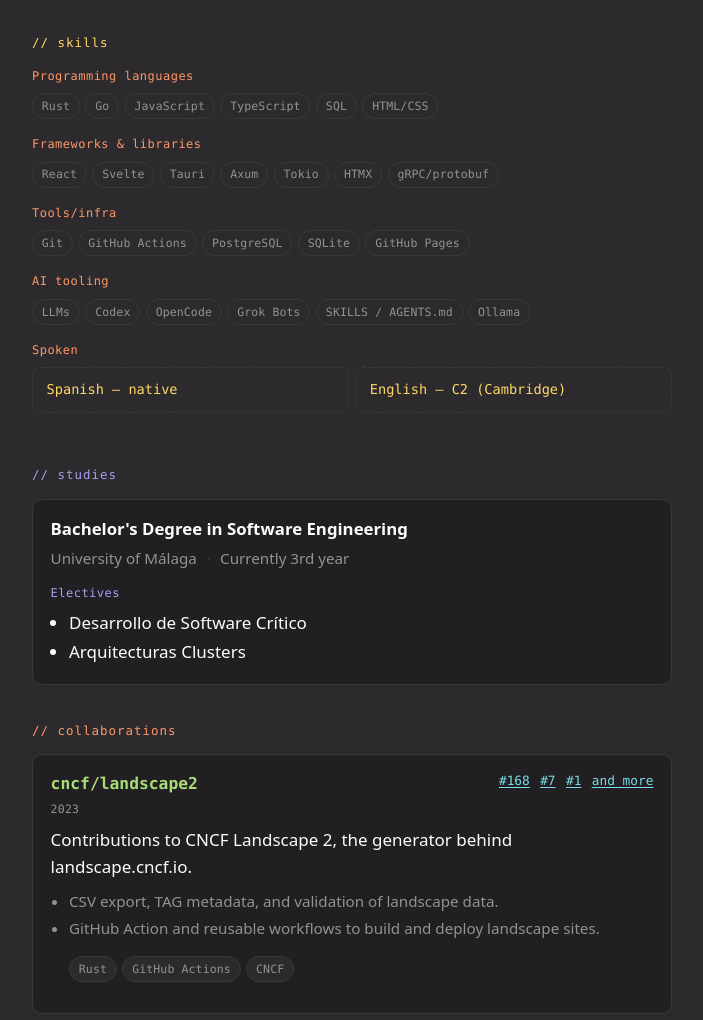
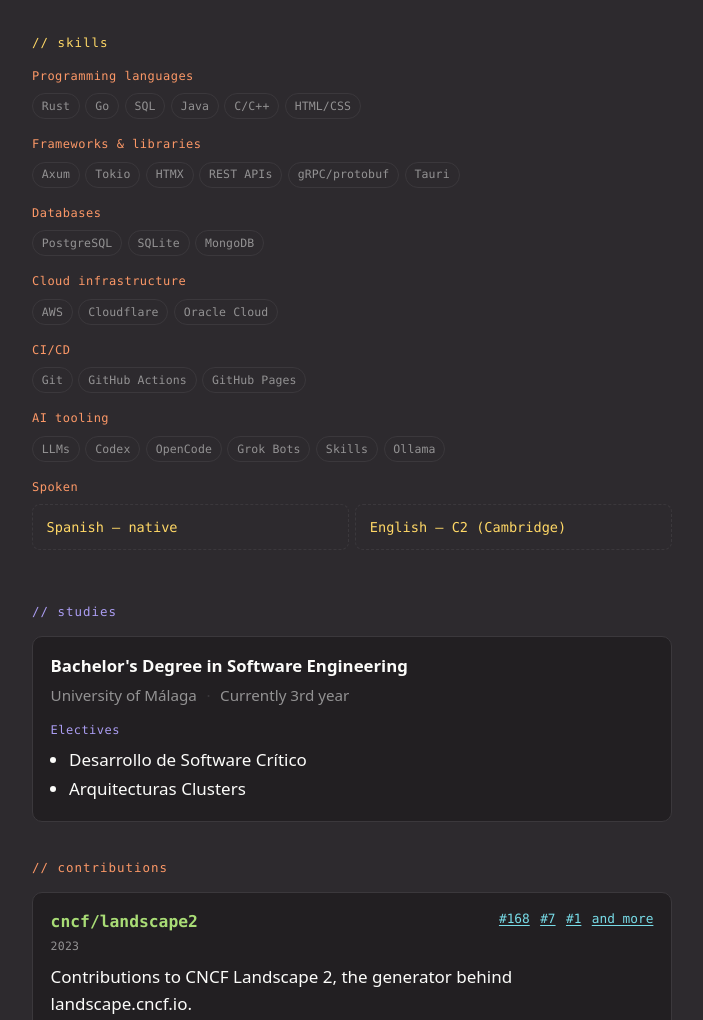
Before and after one commit to serg-cs/serg-cs, a plain HTML site: page docs/cv/index.html in a window 1280 px wide. Shown: the part 374-1394 px from the top of the page, without its empty margins (288-991 px from the left). Drawn offline with Linux system fonts and the light colour scheme.

Commit message:
Some improvements
Signed-off-by: Sergio Castaño Sánchez <sergiocastanosanchez@icloud.com>

```diff
--- a/docs/cv/index.html
+++ b/docs/cv/index.html
@@ -152,9 +152,9 @@
                         <ul class="chips">
                             <li class="chip">Rust</li>
                             <li class="chip">Go</li>
-                            <li class="chip">JavaScript</li>
-                            <li class="chip">TypeScript</li>
                             <li class="chip">SQL</li>
+                            <li class="chip">Java</li>
+                            <li class="chip">C/C++</li>
                             <li class="chip">HTML/CSS</li>
                         </ul>
                     </div>
@@ -162,23 +162,38 @@
                     <div class="skill-group">
                         <h3 data-i18n="skills.frameworks">Frameworks & libraries</h3>
                         <ul class="chips">
-                            <li class="chip">React</li>
-                            <li class="chip">Svelte</li>
-                            <li class="chip">Tauri</li>
                             <li class="chip">Axum</li>
                             <li class="chip">Tokio</li>
                             <li class="chip">HTMX</li>
+                            <li class="chip">REST APIs</li>
                             <li class="chip">gRPC/protobuf</li>
+                            <li class="chip">Tauri</li>
                         </ul>
                     </div>
 
                     <div class="skill-group">
-                        <h3 data-i18n="skills.tools">Tools/infra</h3>
+                        <h3 data-i18n="skills.databases">Databases</h3>
+                        <ul class="chips">
+                            <li class="chip">PostgreSQL</li>
+                            <li class="chip">SQLite</li>
+                            <li class="chip">MongoDB</li>
+                        </ul>
+                    </div>
+
+                    <div class="skill-group">
+                        <h3 data-i18n="skills.cloud">Cloud infrastructure</h3>
+                        <ul class="chips">
+                            <li class="chip">AWS</li>
+                            <li class="chip">Cloudflare</li>
+                            <li class="chip">Oracle Cloud</li>
+                        </ul>
+                    </div>
+
+                    <div class="skill-group">
+                        <h3 data-i18n="skills.cicd">CI/CD</h3>
                         <ul class="chips">
                             <li class="chip">Git</li>
                             <li class="chip">GitHub Actions</li>
-                            <li class="chip">PostgreSQL</li>
-                            <li class="chip">SQLite</li>
                             <li class="chip">GitHub Pages</li>
                         </ul>
                     </div>
@@ -190,7 +205,7 @@
                             <li class="chip">Codex</li>
                             <li class="chip">OpenCode</li>
                             <li class="chip">Grok Bots</li>
-                            <li class="chip">SKILLS / AGENTS.md</li>
+                            <li class="chip">Skills</li>
                             <li class="chip">Ollama</li>
                         </ul>
                     </div>
@@ -228,9 +243,9 @@
                     </div>
                 </section>
 
-                <section class="collab" aria-labelledby="collab-h">
-                    <h2 id="collab-h" data-i18n="sec.collab">
-                        // collaborations
+                <section class="contributions" aria-labelledby="contributions-h">
+                    <h2 id="contributions-h" data-i18n="sec.contributions">
+                        // contributions
                     </h2>
                     <article class="card">
                         <div class="card-top">
--- a/docs/cv/main.js
+++ b/docs/cv/main.js
@@ -17,7 +17,9 @@ const strings = {
     "sec.skills": "// skills",
     "skills.languages": "Programming languages",
     "skills.frameworks": "Frameworks & libraries",
-    "skills.tools": "Tools/infra",
+    "skills.databases": "Databases",
+    "skills.cloud": "Cloud infrastructure",
+    "skills.cicd": "CI/CD",
     "skills.ai": "AI tooling",
     "skills.spoken": "Spoken",
     "skills.spanish": "Spanish — native",
@@ -27,7 +29,7 @@ const strings = {
     "studies.school": "University of Málaga",
     "studies.year": "Currently 3rd year",
     "studies.electives": "Electives",
-    "sec.collab": "// collaborations",
+    "sec.contributions": "// contributions",
     "landscape.pitch":
       "Contributions to CNCF Landscape 2, the generator behind landscape.cncf.io.",
     "landscape.b1":
@@ -73,7 +75,9 @@ const strings = {
     "sec.skills": "// habilidades",
     "skills.languages": "Lenguajes de programación",
     "skills.frameworks": "Frameworks y librerías",
-    "skills.tools": "Herramientas/infra",
+    "skills.databases": "Bases de datos",
+    "skills.cloud": "Infraestructura cloud",
+    "skills.cicd": "CI/CD",
     "skills.ai": "Herramientas de IA",
     "skills.spoken": "Idiomas",
     "skills.spanish": "Español — nativo",
@@ -83,7 +87,7 @@ const strings = {
     "studies.school": "Universidad de Málaga",
     "studies.year": "Cursando 3.º",
     "studies.electives": "Optativas",
-    "sec.collab": "// colaboraciones",
+    "sec.contributions": "// contribuciones",
     "landscape.pitch":
       "Colaboraciones en CNCF Landscape 2, el generador de landscape.cncf.io.",
     "landscape.b1":
--- a/docs/cv/styles.css
+++ b/docs/cv/styles.css
@@ -180,7 +180,7 @@ section h2 {
 .about h2 { color: var(--cyan); }
 .skills h2 { color: var(--yellow); }
 .studies h2 { color: var(--purple); }
-.collab h2 { color: var(--orange); }
+.contributions h2 { color: var(--orange); }
 .projects h2 { color: var(--green); }
 
 .about p { margin: 0; }
```
